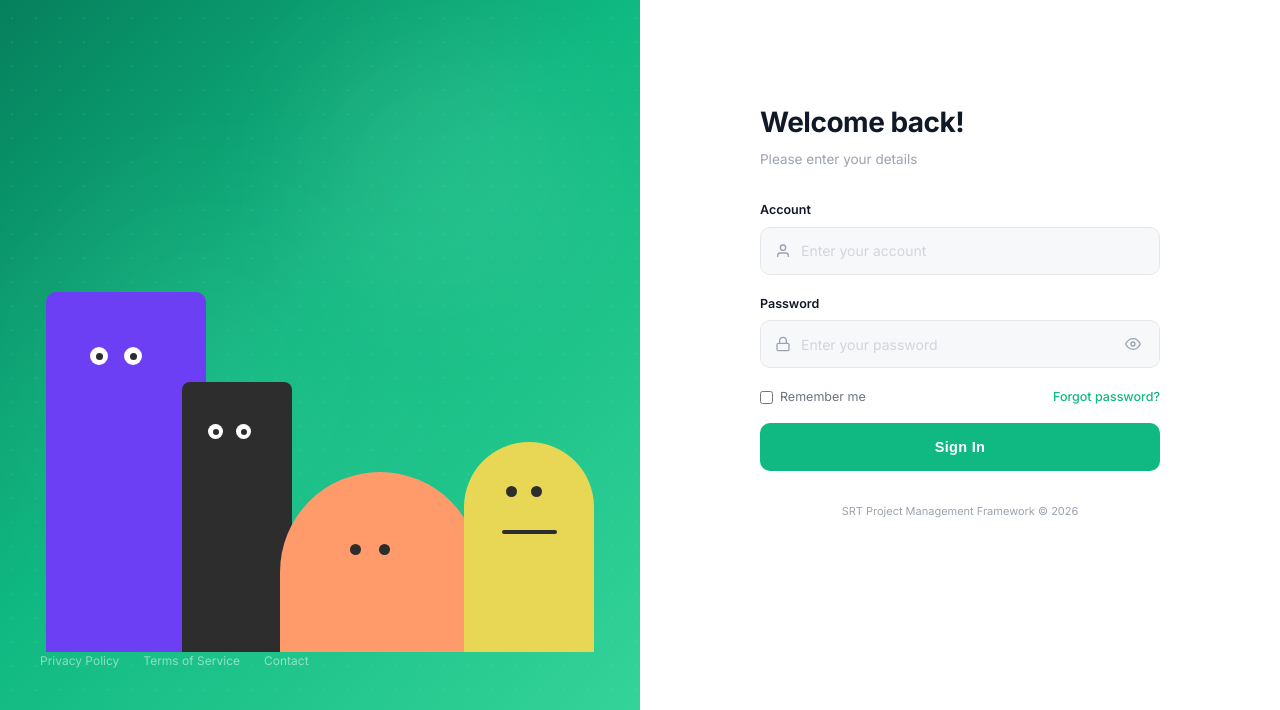
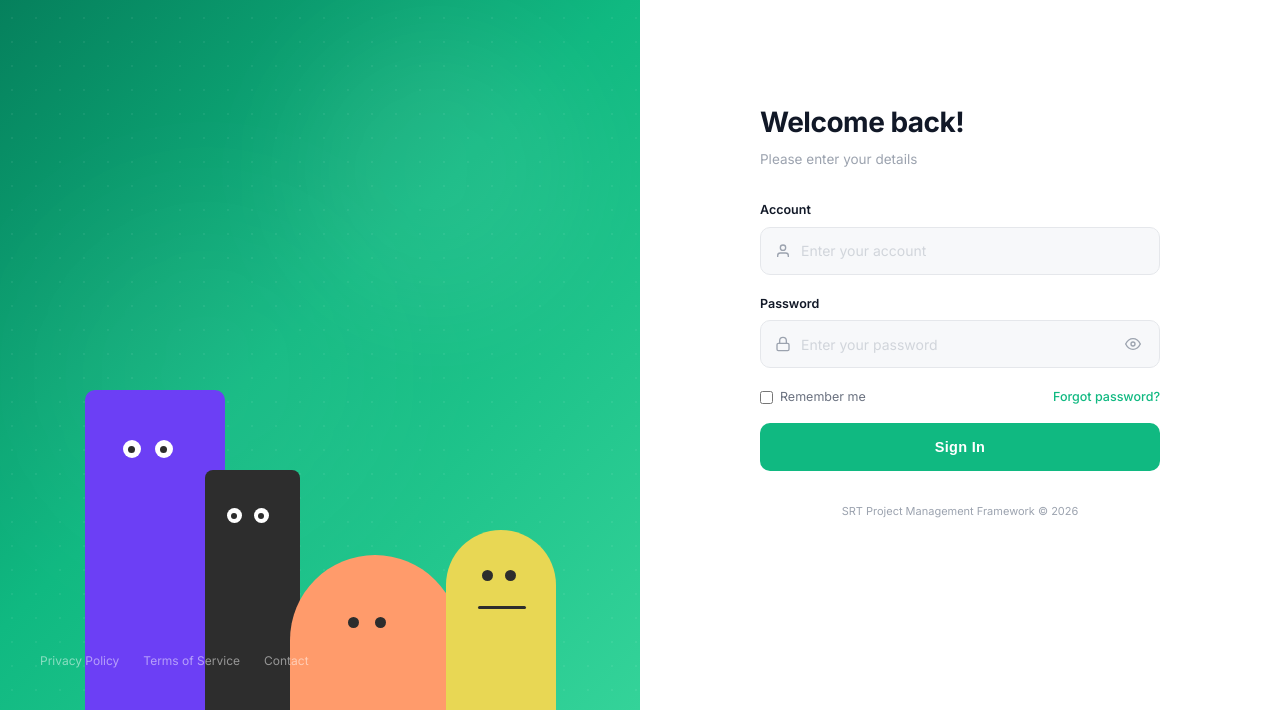
Before and after one commit to cx1020608-cloud/SRT-Project-Management-Framework, a plain HTML site: page index.html in a window 1280 px wide. Shown: the part 90-800 px from the top of the page. Drawn offline with Linux system fonts and the light colour scheme.

Commit message:
Fix login layout: characters side-by-side, right panel solid white
Co-Authored-By: Claude Opus 4.6 <noreply@anthropic.com>

```diff
--- a/style.css
+++ b/style.css
@@ -253,20 +253,20 @@ body{font-family:'Inter',system-ui,-apple-system,sans-serif;background:var(--bg)
 .login-grid-bg{position:absolute;inset:0;background-image:radial-gradient(rgba(255,255,255,.06) 1px,transparent 1px);background-size:24px 24px;pointer-events:none}
 
 /* Character Stage */
-.login-stage{position:relative;z-index:5;display:flex;align-items:flex-end;justify-content:center;flex:1;padding-bottom:0;gap:0}
+.login-stage{position:absolute;bottom:0;left:0;right:0;z-index:5;display:flex;align-items:flex-end;justify-content:center;height:420px;pointer-events:none}
 
 .char{position:relative;transition:transform .7s cubic-bezier(.25,.46,.45,.94);flex-shrink:0}
-.char-purple{width:160px;height:360px;background:#6C3FF5;border-radius:10px 10px 0 0;margin-right:-24px;z-index:1;animation:charSlideUp .8s ease-out .1s both}
-.char-black{width:110px;height:270px;background:#2D2D2D;border-radius:8px 8px 0 0;margin-right:-12px;z-index:2;animation:charSlideUp .8s ease-out .25s both}
-.char-orange{width:200px;height:180px;background:#FF9B6B;border-radius:100px 100px 0 0;margin-right:-16px;z-index:3;animation:charSlideUp .8s ease-out .4s both}
-.char-yellow{width:130px;height:210px;background:#E8D754;border-radius:65px 65px 0 0;z-index:4;animation:charSlideUp .8s ease-out .55s both}
+.char-purple{width:140px;height:320px;background:#6C3FF5;border-radius:10px 10px 0 0;margin-right:-20px;z-index:1;animation:charSlideUp .8s ease-out .1s both}
+.char-black{width:95px;height:240px;background:#2D2D2D;border-radius:8px 8px 0 0;margin-right:-10px;z-index:2;animation:charSlideUp .8s ease-out .25s both}
+.char-orange{width:170px;height:155px;background:#FF9B6B;border-radius:85px 85px 0 0;margin-right:-14px;z-index:3;animation:charSlideUp .8s ease-out .4s both}
+.char-yellow{width:110px;height:180px;background:#E8D754;border-radius:55px 55px 0 0;z-index:4;animation:charSlideUp .8s ease-out .55s both}
 @keyframes charSlideUp{from{opacity:0;transform:translateY(60px)}to{opacity:1;transform:translateY(0)}}
 
-.char-eyes{position:absolute;display:flex;gap:16px;transition:all .15s ease-out}
-.char-purple .char-eyes{left:44px;top:55px}
-.char-black .char-eyes{left:26px;top:42px;gap:13px}
-.char-orange .char-eyes{left:70px;top:72px;gap:18px}
-.char-yellow .char-eyes{left:42px;top:44px;gap:14px}
+.char-eyes{position:absolute;display:flex;gap:14px;transition:all .15s ease-out}
+.char-purple .char-eyes{left:38px;top:50px}
+.char-black .char-eyes{left:22px;top:38px;gap:12px}
+.char-orange .char-eyes{left:58px;top:62px;gap:16px}
+.char-yellow .char-eyes{left:36px;top:40px;gap:12px}
 
 .eye{width:18px;height:18px;background:#fff;border-radius:50%;display:flex;align-items:center;justify-content:center;overflow:hidden;transition:height .15s}
 .eye-sm{width:15px;height:15px}
@@ -274,10 +274,10 @@ body{font-family:'Inter',system-ui,-apple-system,sans-serif;background:var(--bg)
 .pupil{width:7px;height:7px;background:#2D2D2D;border-radius:50%;transition:transform .1s ease-out}
 .pupil-sm{width:6px;height:6px}
 .dot{width:11px;height:11px;background:#2D2D2D;border-radius:50%;transition:transform .1s ease-out}
-.char-mouth{position:absolute;width:55px;height:3.5px;background:#2D2D2D;border-radius:2px;left:38px;top:88px;transition:all .15s ease-out}
+.char-mouth{position:absolute;width:48px;height:3px;background:#2D2D2D;border-radius:2px;left:32px;top:76px;transition:all .15s ease-out}
 
 /* Right Panel */
-.login-right{display:flex;align-items:center;justify-content:center;background:#fff;padding:40px}
+.login-right{display:flex;align-items:center;justify-content:center;background:#ffffff;padding:40px;position:relative;z-index:10}
 .login-card{width:100%;max-width:400px;animation:loginFadeIn .6s ease-out .2s both}
 @keyframes loginFadeIn{from{opacity:0;transform:translateY(20px)}to{opacity:1;transform:translateY(0)}}
 
```
